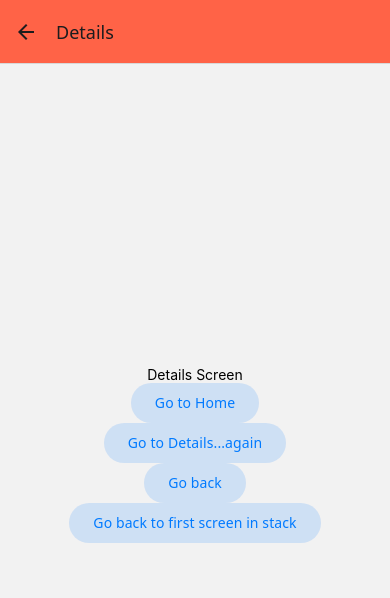
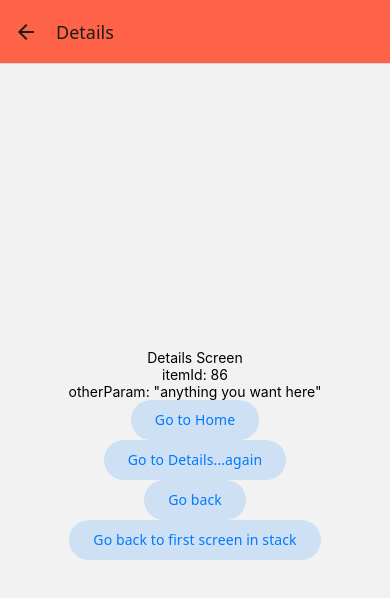
Before and after one commit to HalfTrapped/appdev2, a React Native app in the folder react-native-navigation/: screen / in a window 390 px wide. Both pictures are taken after a click on the button "Go to Details". Shown: the top 598 px of the page. Built offline with nearby package versions, Linux system fonts and the light colour scheme.

Commit message:
Passing parameters to route

```diff
--- a/react-native-navigation/src/navigation/StackNavigator.tsx
+++ b/react-native-navigation/src/navigation/StackNavigator.tsx
@@ -10,19 +10,27 @@ function HomeScreen() {
   return (
     <View style={{ flex: 1, alignItems: 'center', justifyContent: 'center' }}>
       <Text>Home Screen</Text>
-      <Button onPress={() => navigation.navigate('Details')}>
+      <Button
+        onPress={() => {
+          navigation.navigate('Details', {itemId: 86, otherParam: 'anything you want here'});
+        }}
+      >
         Go to Details
       </Button>
-
     </View>
   );
 }
 
-function DetailsScreen() {
+function DetailsScreen({ route }) {
   const navigation = useNavigation();
+  const { itemId, otherParam } = route.params;
+
   return (
     <View style={{ flex: 1, alignItems: 'center', justifyContent: 'center' }}>
       <Text>Details Screen</Text>
+      <Text>itemId: {JSON.stringify(itemId)}</Text>
+      <Text>otherParam: {JSON.stringify(otherParam)}</Text>
+
       <Button onPress={() => navigation.navigate('Home')}>
         Go to Home
       </Button>
```
